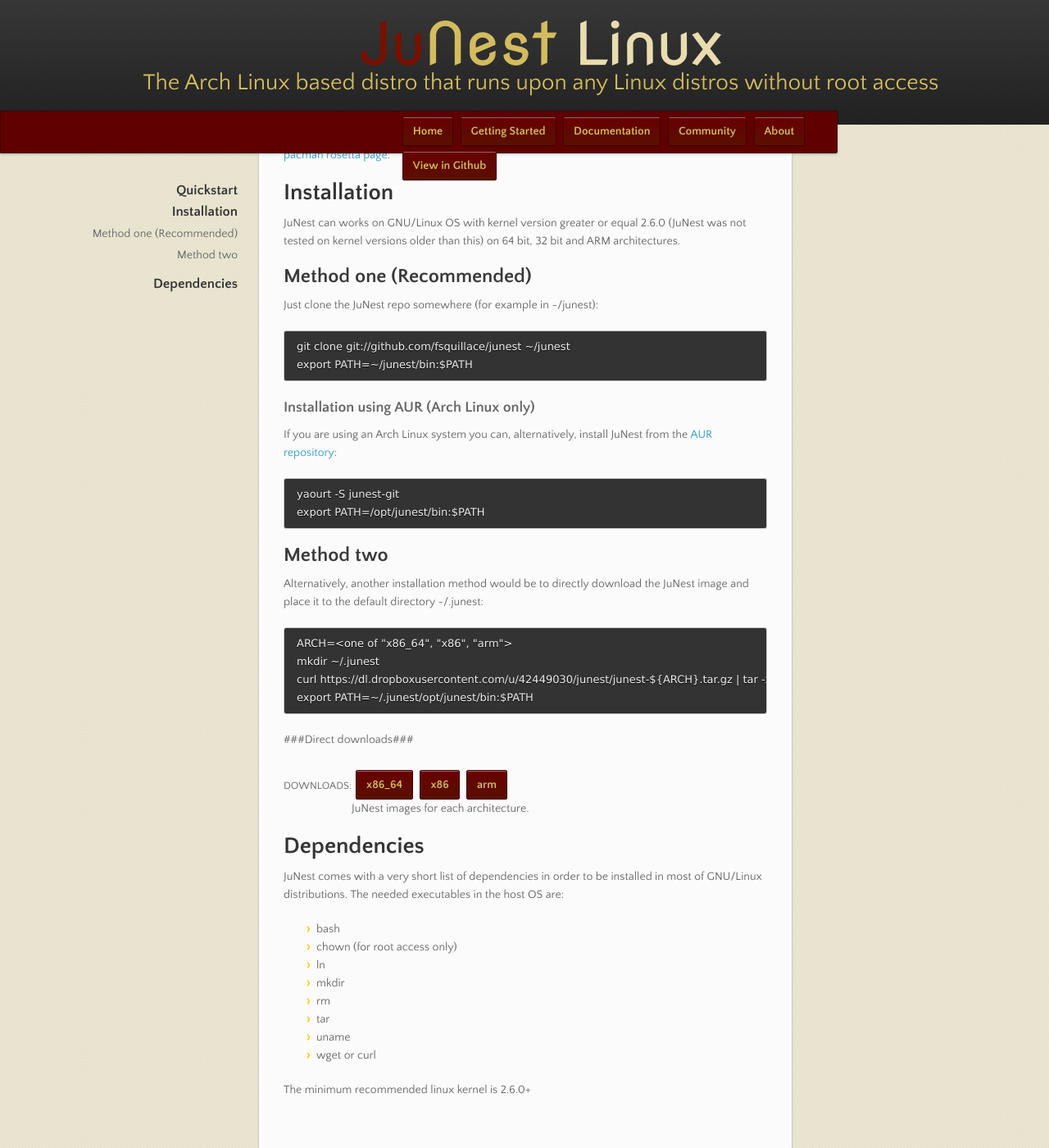
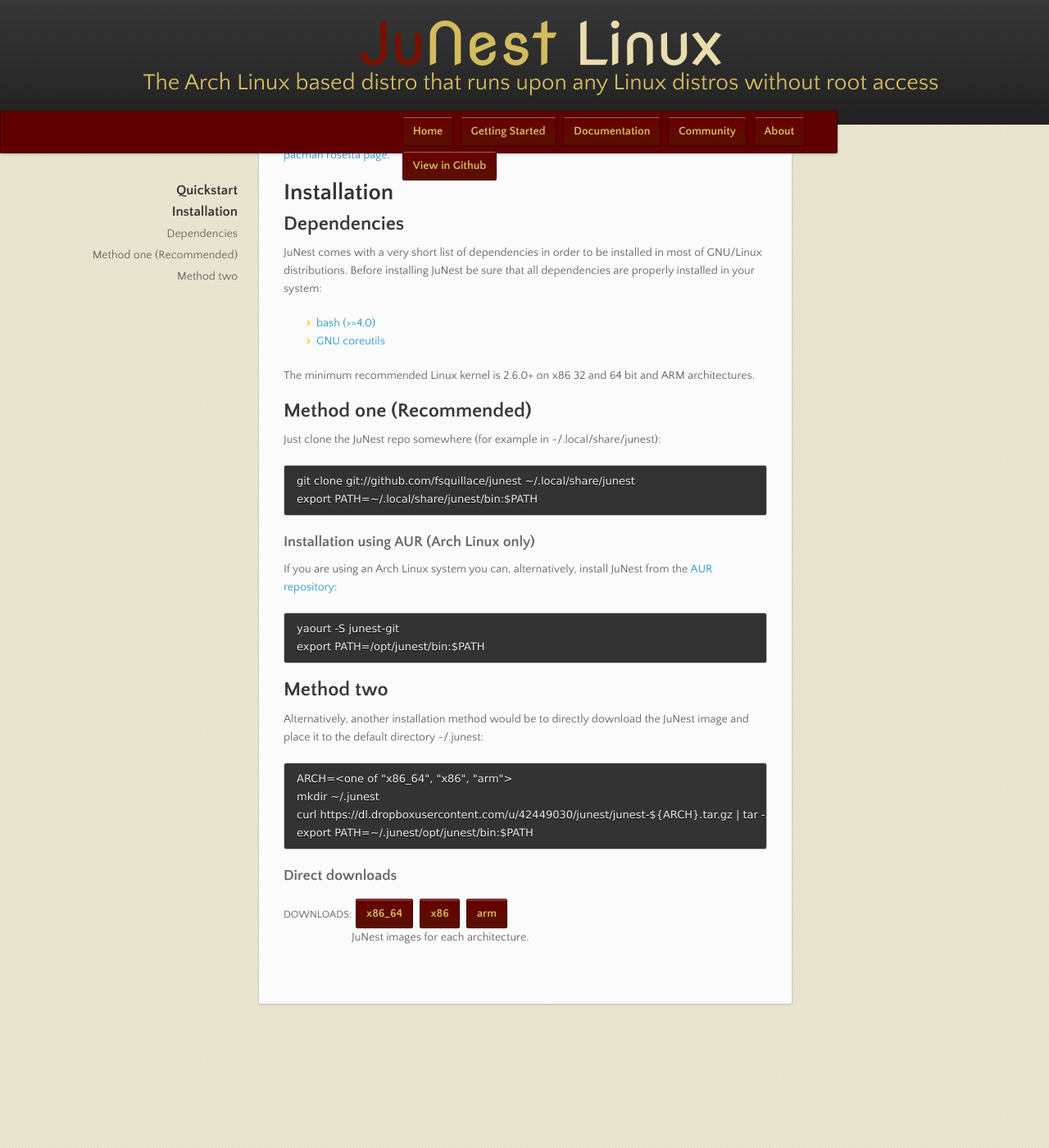
Before and after one commit to fsquillace/junest-site, a Jekyll site: the page built from getting_started.md, in a window 1280 px wide and 1400 px high, scrolled down 382 px. Shown: the whole window at 82% size. Built offline with Jekyll 4.4.1, drawn with Linux system fonts in a browser that asks for light colours; nearby versions of some CDN libraries; after the commit the page ends 1647 px from its top, so only the background shows below that.

Commit message:
Fix section header and add new junest icon

```diff
--- a/_layouts/default.html
+++ b/_layouts/default.html
@@ -4,7 +4,7 @@
     <meta charset="utf-8">
     <meta http-equiv="X-UA-Compatible" content="chrome=1">
     <title>JuNest Linux</title>
-    <link rel="shortcut icon" href="{{site.baseurl}}/images/favicon.ico">
+    <link rel="shortcut icon" href="{{site.baseurl}}/images/junest.ico">
     <link rel="stylesheet" href="{{site.baseurl}}/stylesheets/styles.css">
     <link rel="stylesheet" href="{{site.baseurl}}/stylesheets/github-dark.css">
     <script src="https://ajax.googleapis.com/ajax/libs/jquery/1.7.1/jquery.min.js"></script>
@@ -17,7 +17,9 @@
   </head>
   <body>
       <header>
-        <h1><img src="{{site.baseurl}}/images/junest-logo.png" alt="JuNest Linux Logo"></h1>
+        <h1>
+          <img src="{{site.baseurl}}/images/junest-logo.png" alt="JuNest Linux Logo">
+        </h1>
         <p>The Arch Linux based distro that runs upon any Linux distros without root access</p>
       </header>
 
--- a/getting_started.md
+++ b/getting_started.md
@@ -21,14 +21,22 @@
 
 Installation
 ============
-JuNest can works on GNU/Linux OS with kernel version greater or equal
-2.6.0 (JuNest was not tested on kernel versions older than this) on 64 bit, 32 bit and ARM architectures.
+
+## Dependencies ##
+JuNest comes with a very short list of dependencies in order to be installed in most
+of GNU/Linux distributions.
+Before installing JuNest be sure that all dependencies are properly installed in your system:
+
+- [bash (>=4.0)](https://www.gnu.org/software/bash/)
+- [GNU coreutils](https://www.gnu.org/software/coreutils/)
+
+The minimum recommended Linux kernel is 2.6.0+ on x86 32 and 64 bit and ARM architectures.
 
 ## Method one (Recommended) ##
-Just clone the JuNest repo somewhere (for example in ~/junest):
+Just clone the JuNest repo somewhere (for example in ~/.local/share/junest):
 
-    git clone git://github.com/fsquillace/junest ~/junest
-    export PATH=~/junest/bin:$PATH
+    git clone git://github.com/fsquillace/junest ~/.local/share/junest
+    export PATH=~/.local/share/junest/bin:$PATH
 
 ### Installation using AUR (Arch Linux only) ###
 If you are using an Arch Linux system you can, alternatively, install JuNest from the [AUR repository](https://aur.archlinux.org/):
@@ -44,23 +52,7 @@
     curl https://dl.dropboxusercontent.com/u/42449030/junest/junest-${ARCH}.tar.gz | tar -xz -C ~/.junest
     export PATH=~/.junest/opt/junest/bin:$PATH
 
-###Direct downloads###
+### Direct downloads ###
 {% include download-links.html %}
 
    JuNest images for each architecture.
-
-Dependencies
-============
-JuNest comes with a very short list of dependencies in order to be installed in most
-of GNU/Linux distributions. The needed executables in the host OS are:
-
-- bash
-- chown (for root access only)
-- ln
-- mkdir
-- rm
-- tar
-- uname
-- wget or curl
-
-The minimum recommended linux kernel is 2.6.0+
```
Also changed, not shown: documentation.md (+10 -10 lines), images/favicon.ico (deleted), images/junest.ico (added), images/junest.svg (added).
